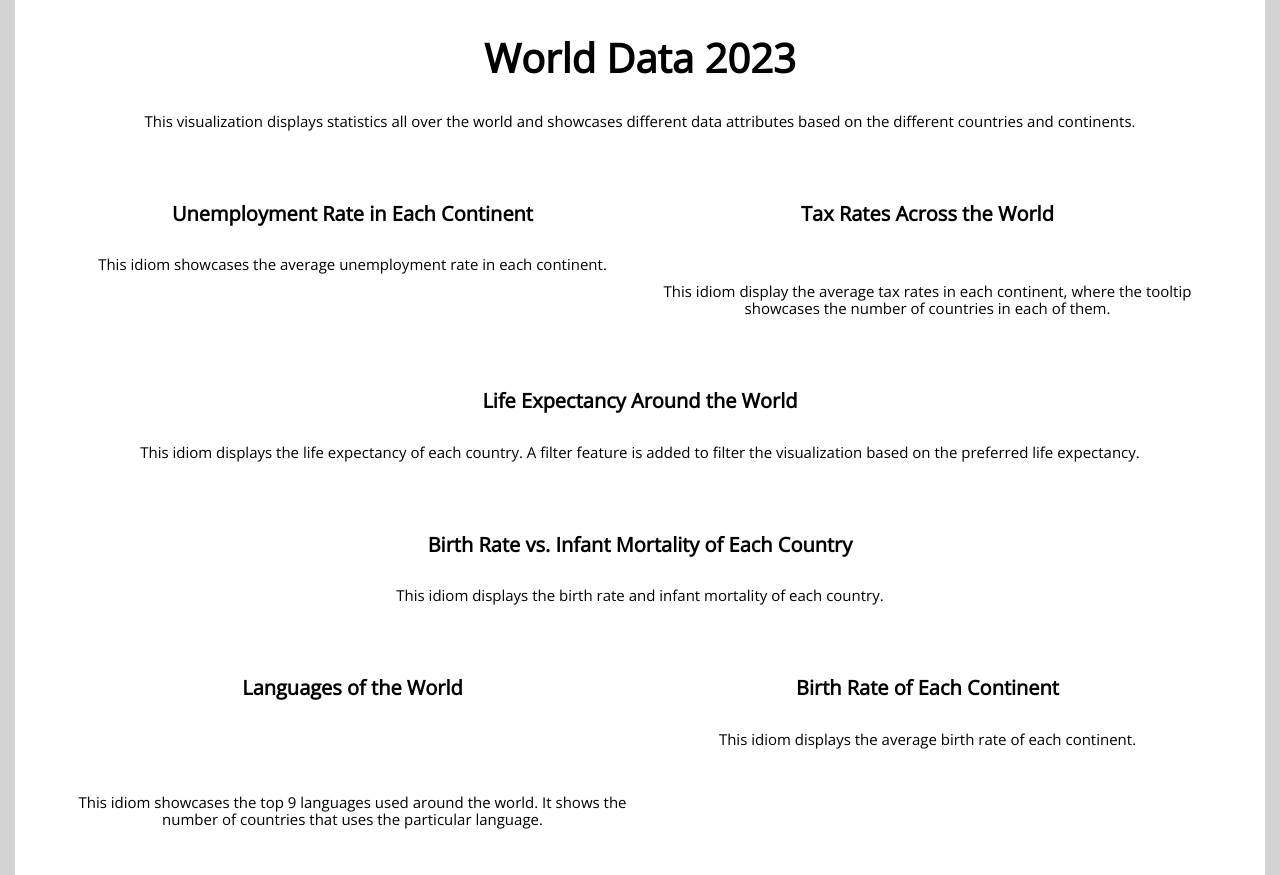
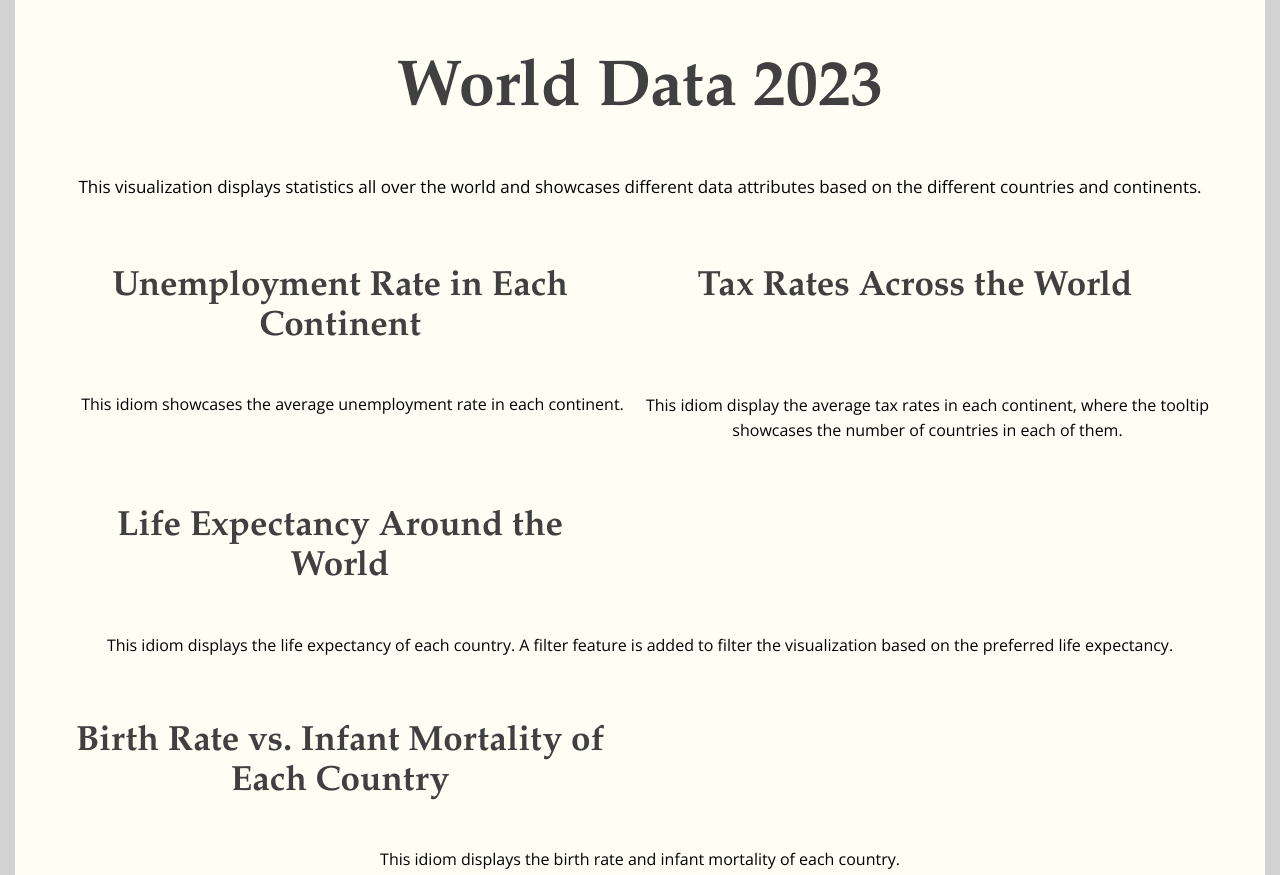
Before and after one commit to jsoh0011/FIT3179_Vis2, a plain HTML site: page index.html in a window 1280 px wide. Shown: the top 875 px of the page. Drawn offline with nearby package versions, Linux system fonts and the light colour scheme; a script that the page names is missing.

Commit message:
Add files via upload

```diff
--- a/css/styles.css
+++ b/css/styles.css
@@ -1,15 +1,12 @@
 body *{
-    font-family: 'Open Sans', sans-serif;
-}
-
-h1 {
-    font-weight: 900;
-	text-align: center;
-	font-size: 40px;
+    font-family: 'Open Sans', serif;
 }
 
 #introText {
 	text-align: center;
+	font-size: 17px;
+	line-height: 30px;
+	padding-top: 0px;
 }
 
 body {
@@ -18,10 +15,10 @@ body {
 
 .page {
     width: 1150px;
-    background-color: white;
+    background-color: #FFFDF4;
     margin: auto;
     padding: 50px;
-    padding-top: 35px;
+    padding-top: 10px;
 }
 
 .vis-container {
@@ -29,22 +26,27 @@ body {
 }
 
 h1 {
-    margin-top: 0px;
+	font-size: 65px;
+	color: #404040;
+	font-family: 'Garamond', serif;
+	text-align: center;
+	font-weight: bolder;
 }
 
 
 .pure-g {
-    margin-bottom: 40px;
+    margin-bottom: 10px;
 }
 
 p {
 	padding-top: 5px;
-	font-size: 15px;
+	font-size: 16px;
 	text-align: center;
+	line-height: 25px;
 }
 
 #donutText {
-	padding-top: 32px;
+	padding-top: 46px;
 }
 
 #worldText {
@@ -52,15 +54,54 @@ p {
 }
 
 #radialText {
-	padding-top: 53px;
+	padding-top: 42px;
 }
 
+#radial {
+	padding-top: 25px
+}
+
+
 h2 {
-	font-size: 20px;
+	font-size: 35px;
+	color: #404040;
+	font-weight: bolder;
 	text-align: center;
+	font-family: 'Garamond', serif;
+	width: 550px;
+	padding-top: 10px;
 	padding-bottom: 10px;
 }
 
-#langH2 {
-	padding-bottom: 25px;
+
+#horiH2 {
+	background-color: #c3dddb;
 }
+
+#donutH2 {
+	background-color: #c5d0e6;
+}
+
+#worldH2 {
+	width: 100%;
+	background-color: #f3d0d0;
+}
+
+#scatterH2 {
+	width: 100%;
+	background-color: #fadec9;
+}
+
+#radialH2 {
+	background-color: #d1d1e2;
+}
+
+#vertH2 {
+	background-color: #f7e2e2;
+}
+
+#smallFont {
+	font-size: 13px;
+	text-align: left;
+	padding-top: 20px;
+}
```
